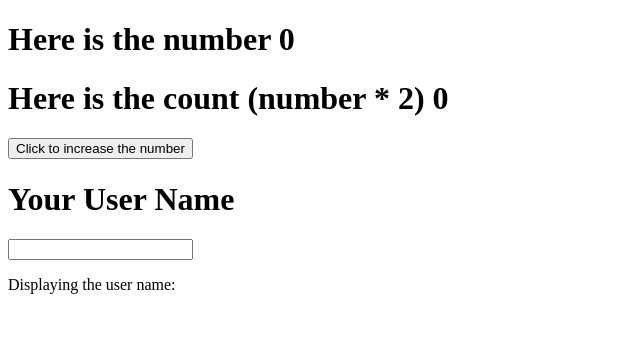
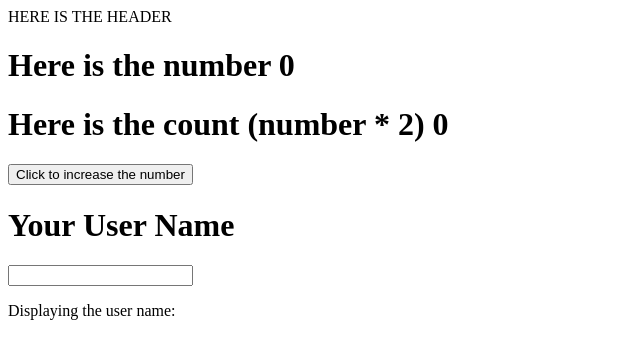
Before and after one commit to dyj0183/Svelte-Practice-Project, a SvelteKit app: page / in a window 1280 px wide. Shown: the top 358 px of the page, without its empty margins (0-640 px from the left). Built offline with nearby package versions, Linux system fonts and the light colour scheme.

Commit message:
added layout and use props to render child component

```diff
--- /dev/null
+++ b/src/routes/+layout.svelte
@@ -0,0 +1,7 @@
+<script lang="ts">
+	let data = $props();
+	$inspect(data);
+</script>
+
+<header>HERE IS THE HEADER</header>
+{@render data.children()}
```
